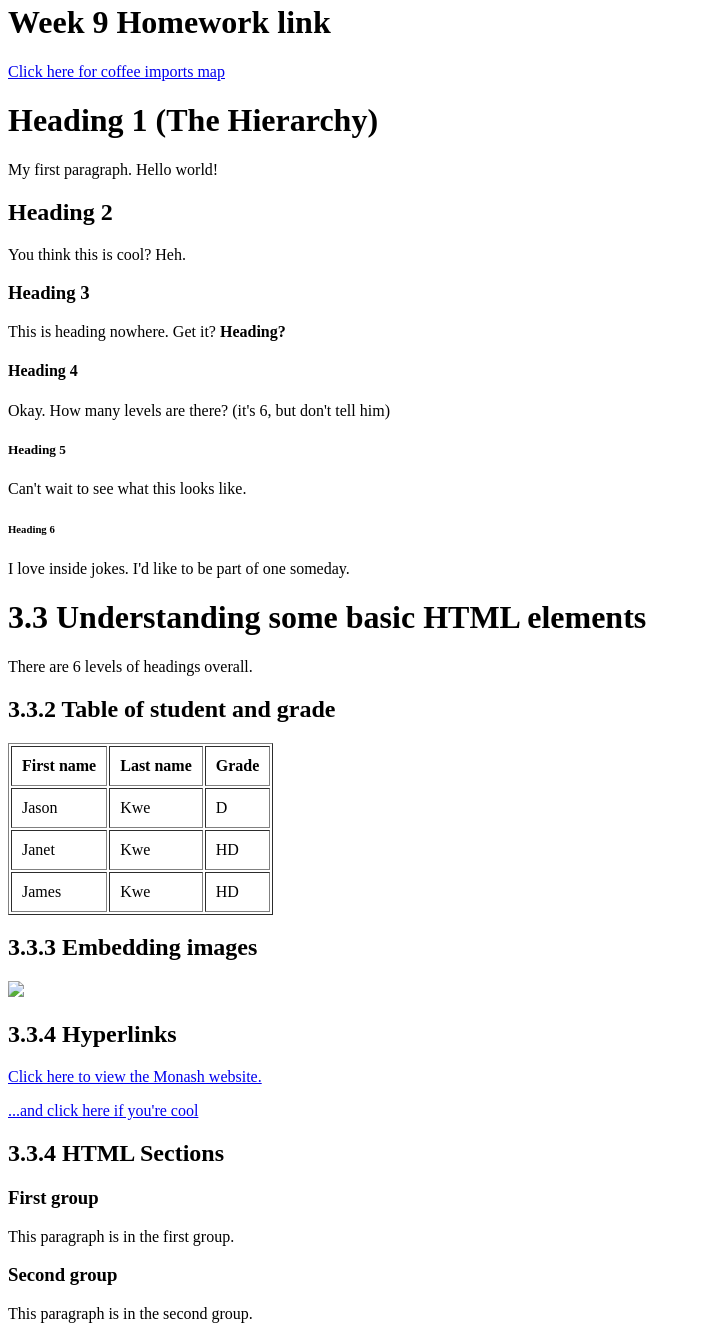
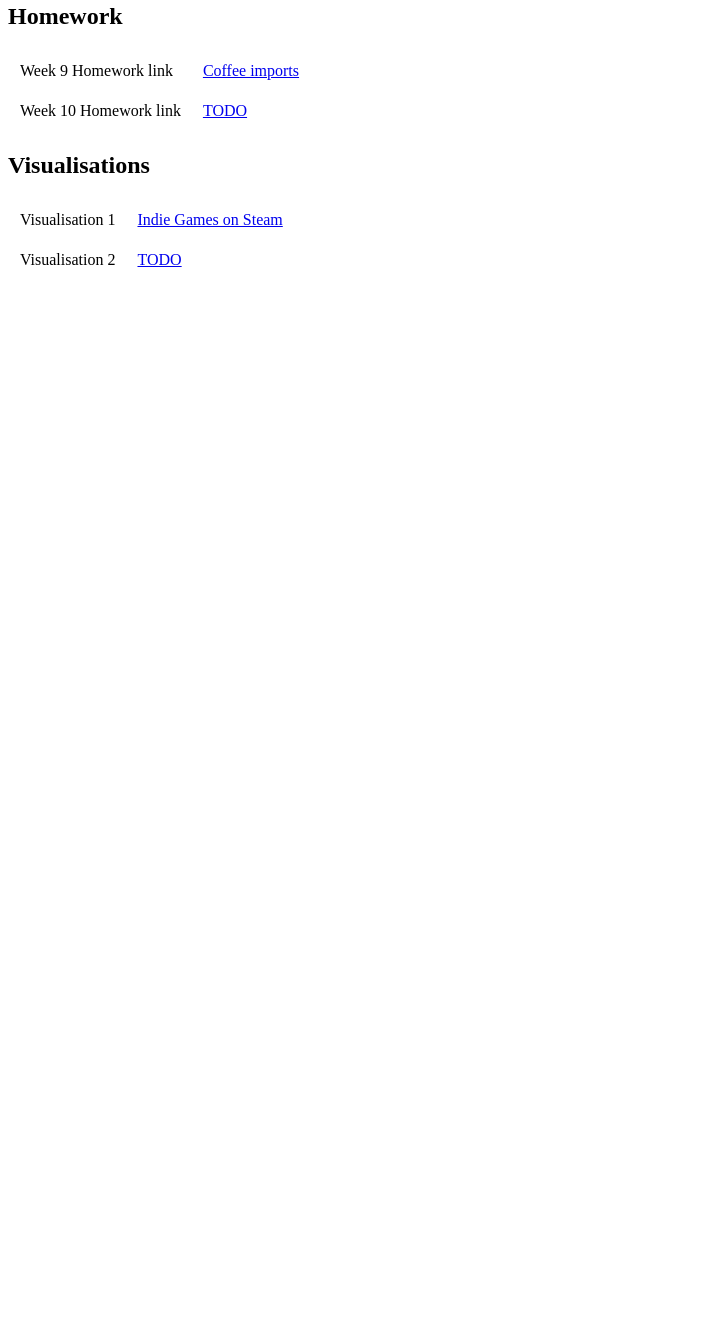
Before and after one commit to JasonKwe/fit3179, a plain HTML site: page index.html in a window 1280 px wide. Shown: the part 17-1344 px from the top of the page, without its empty margins (0-701 px from the left). After the commit the page ends 800 px from the top, so only its background shows below. Drawn offline with Linux system fonts and the light colour scheme.

Commit message:
Revamped index to include CSS

```diff
--- a/index.html
+++ b/index.html
@@ -1,71 +1,39 @@
 <!DOCTYPE html>
 <html lang="en">
+
 <head>
-    <title>My second 'first' HTML document</title>
+    <title>FIT3179 Assessments</title>
+    <!-- Connect to Google Fonts -->
+    <link rel="preconnect" href="https://fonts.googleapis.com">
+    <link rel="preconnect" href="https://fonts.gstatic.com" crossorigin>
+    <link href="https://fonts.googleapis.com/css2?family=Open+Sans&display=swap" rel="stylesheet">
+    <!-- Connect to CSS -->
+    <link rel="stylesheet" href="css/index.css">
 </head>
+
 <body>
-
-    <h1>Week 9 Homework link</h1>
-    <a href="https://jasonkwe.github.io/fit3179/w9homework/hw4.html">Click here for coffee imports map</a>
-
-
-    <h1>Heading 1 (The Hierarchy)</h1>
-    <p>My first paragraph. Hello world!</p>
-    <h2>Heading 2</h2>
-    <p>You think this is cool? Heh.</p>
-    <h3>Heading 3</h3>
-    <p>This is heading nowhere. Get it? <b>Heading?</b></p>
-    <h4>Heading 4</h4>
-    <p>Okay. How many levels are there? (it's 6, but don't tell him)</p>
-    <h5>Heading 5</h5>
-    <p>Can't wait to see what this looks like.</p>
-    <h6>Heading 6</h6>
-    <p>I love inside jokes. I'd like to be part of one someday.</p>
-
-    <h1>3.3 Understanding some basic HTML elements</h1>
-    <p>There are 6 levels of headings overall.</p>
-    <h2>3.3.2 Table of student and grade</h2>
-    <table border="1" cellpadding="10%">
+    <h2>Homework</h1>
+    <table cellpadding="10%">
         <tr>
-            <th>First name</th>
-            <th>Last name</th>
-            <th>Grade</th>
+            <td>Week 9 Homework link</td>
+            <td><a href="https://jasonkwe.github.io/fit3179/w9homework/hw4.html">Coffee imports</a></td>
         </tr>
         <tr>
-            <td>Jason</td>
-            <td>Kwe</td>
-            <td>D</td>
+            <td>Week 10 Homework link</td>
+            <td><a href="https://jasonkwe.github.io/fit3179/w10homework/hw5.html">TODO</td>
+        </tr>
+    </table>
+
+    <h2>Visualisations</h2>
+    <table cellpadding="10%">
+        <tr>
+            <td>Visualisation 1</td>
+            <td><a href="https://public.tableau.com/views/FIT3179Visualisation1_16305930622690/Dashboard?:language=en-US&publish=yes&:display_count=n&:origin=viz_share_link">Indie Games on Steam</a></td>
         </tr>
         <tr>
-            <td>Janet</td>
-            <td>Kwe</td>
-            <td>HD</td>
-        </tr>
-        <tr>
-            <td>James</td>
-            <td>Kwe</td>
-            <td>HD</td>
+            <td>Visualisation 2</td>
+            <td><a href="https://jasonkwe.github.io/fit3179/visualisation2/vis2.html">TODO</td>
         </tr>
     </table>
-    <h2>3.3.3 Embedding images</h2>
-    <img src="C:\Users\jjaso\OneDrive\Documents\Education\Tertiary\2021\Semester 2\FIT3179 Data visualisation\Studio\Studio 4\files_B\leopard.jpg">
-    <h2>3.3.4 Hyperlinks</h2>
-    <a href="https://www.monash.edu/">
-        Click here to view the Monash website.
-    </a>
-    <p>
-        <a href="https://www.google.com">
-        ...and click here if you're cool
-    </a></p>
-    <h2>3.3.4 HTML Sections</h2>
-    <div>
-        <h3>First group</h3>
-        <p>This paragraph is in the first group.</p>
-    </div>
-    <div>
-        <h3>Second group</h3>
-        <p>This paragraph is in the second group.</p>
-    </div>
-
 </body>
 </html>
```
